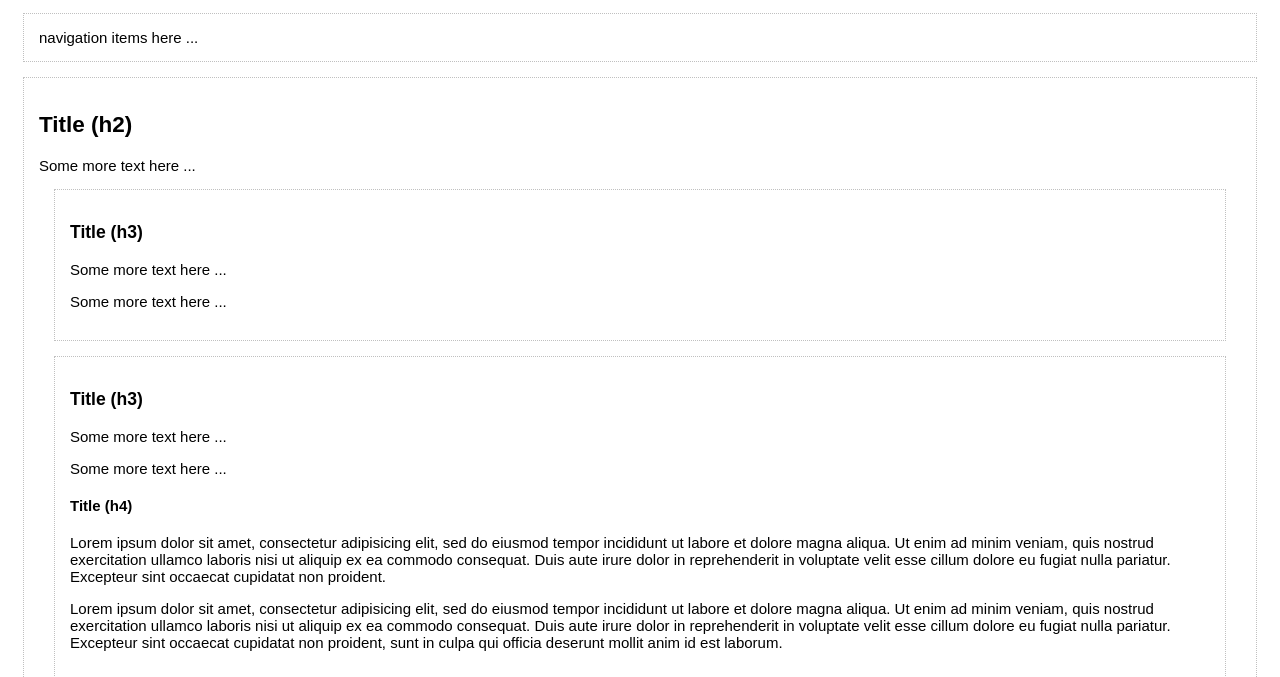
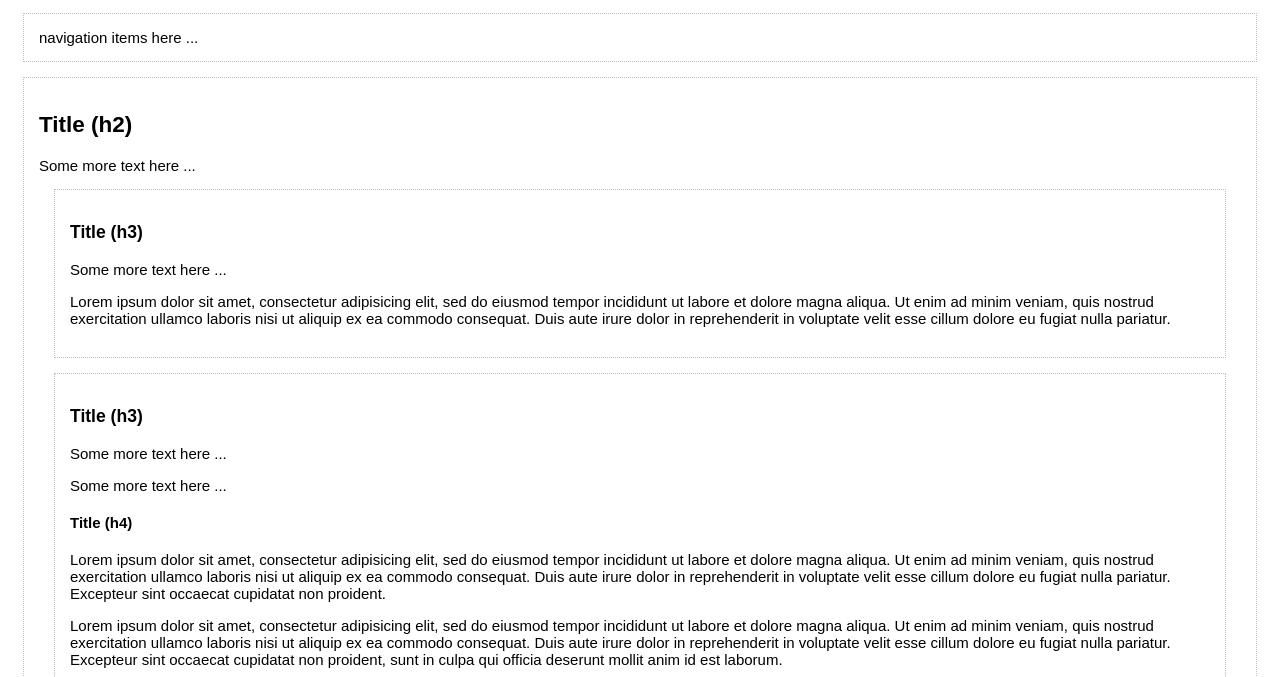
Before and after one commit to zblackbirdz/github-playground, a plain HTML site: page index.html in a window 1280 px wide. Shown: the part 123-800 px from the top of the page. Drawn offline with Linux system fonts and the light colour scheme.

Commit message:
Updated README.md

```diff
--- a/index.html
+++ b/index.html
@@ -21,7 +21,7 @@
       <section>
         <h3>Title (h3)</h3>
         <p>Some more text here ... </p>
-        <p>Some more text here ... </p>
+        <p>Lorem ipsum dolor sit amet, consectetur adipisicing elit, sed do eiusmod tempor incididunt ut labore et dolore magna aliqua. Ut enim ad minim veniam, quis nostrud exercitation ullamco laboris nisi ut aliquip ex ea commodo consequat. Duis aute irure dolor in reprehenderit in voluptate velit esse cillum dolore eu fugiat nulla pariatur.</p>
       </section>
       <section>
         <h3>Title (h3)</h3>
```
Also changed, not shown: 1 other file.
